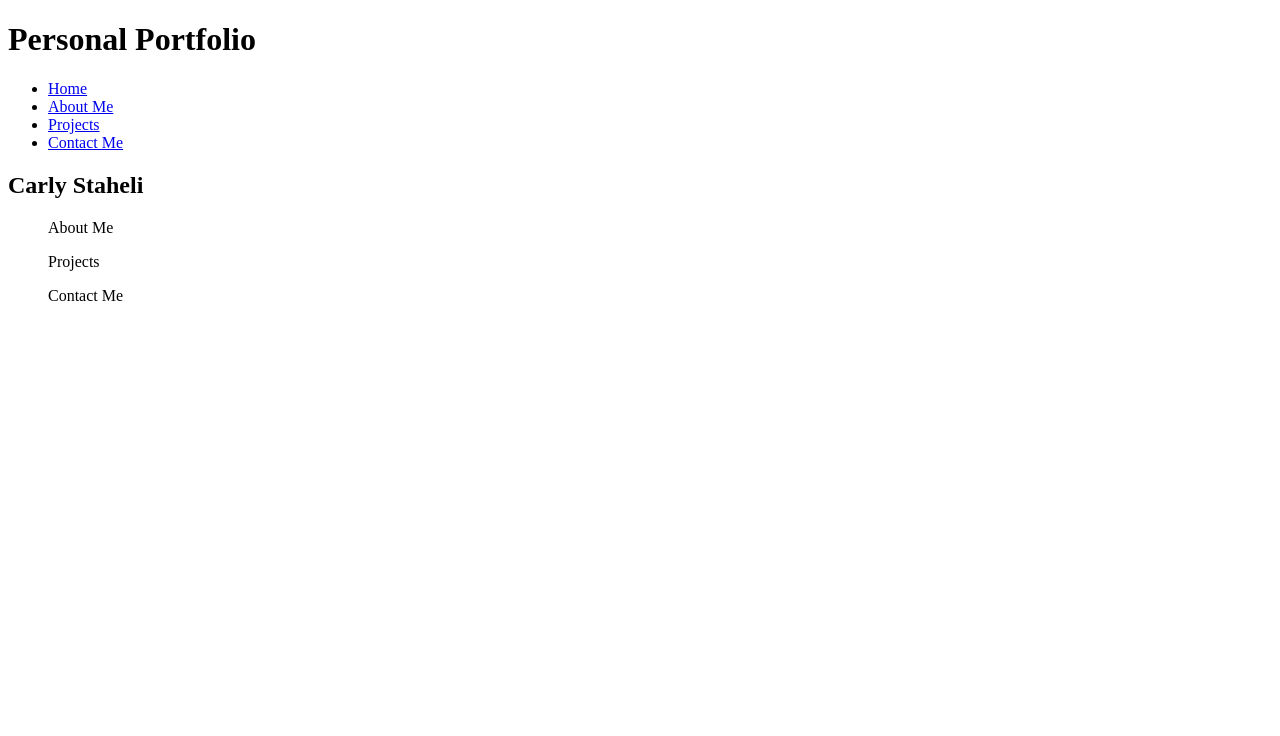
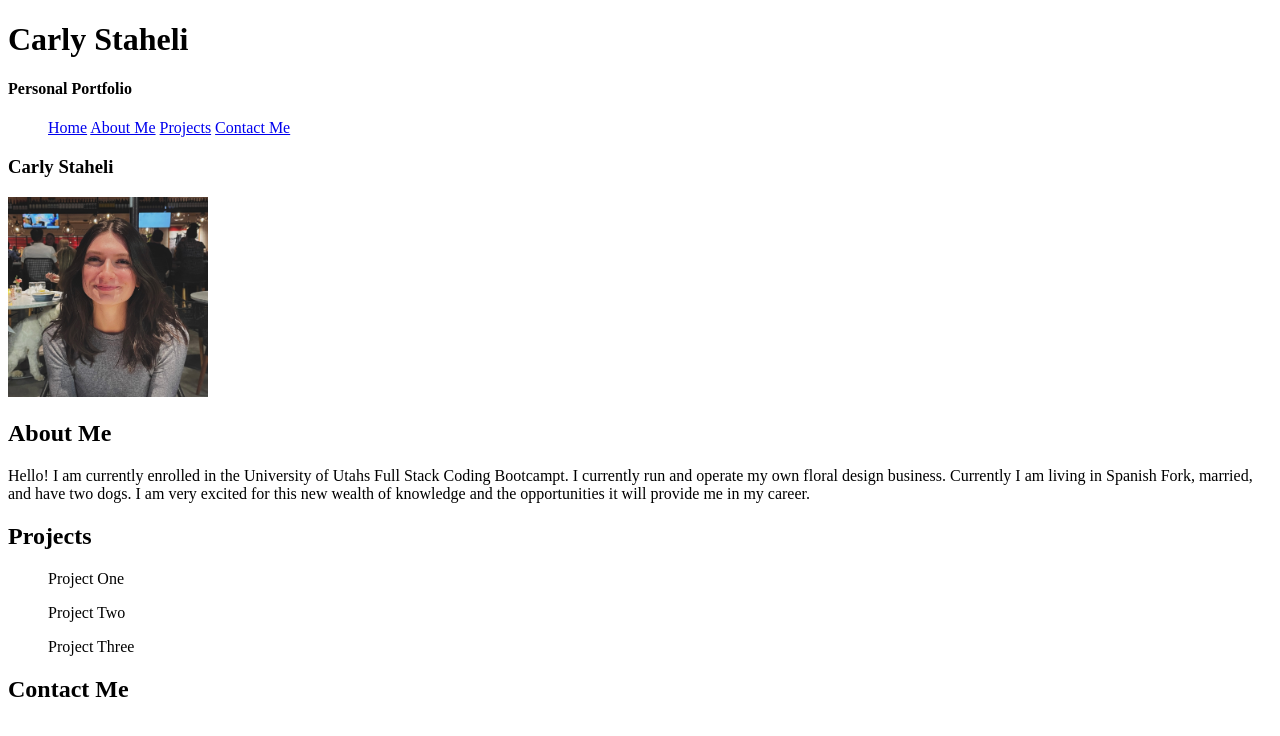
Before and after one commit to carlystahelidavis/personal-portfolio, a plain HTML site: page index.html in a window 1280 px wide. Drawn offline with Linux system fonts and the light colour scheme; files that its build step writes are made by us from their sources.

Commit message:
adding changes on html

```diff
--- a/assets/style.css
+++ b/assets/style.css
@@ -7,3 +7,8 @@ h1 {}
 h2 {}
 
 nav ul {}
+
+article img {
+    height: 200px;
+    width: 200px;
+}
--- a/index.html
+++ b/index.html
@@ -10,13 +10,14 @@
 
 <body>
     <header>
-        <h1> Personal Portfolio</h1>
+        <h1>Carly Staheli</h1>
+        <h4>Personal Portfolio</h4>
         <nav>
             <ul>
-                <li><a href="#">Home</a></li>
-                <li><a href="#">About Me</a></li>
-                <li><a href="#">Projects</a></li>
-                <li><a href="#">Contact Me</a></li>
+                <a href="#">Home</a>
+                <a href="#">About Me</a>
+                <a href="#">Projects</a>
+                <a href="#">Contact Me</a>
             </ul>
         </nav>
     </header>
@@ -25,12 +26,19 @@
     <main>
         <section>
             <article>
-                <h2>Carly Staheli</h2>
+                <h1>Carly Staheli</h1>
+                <img src="./assets/Personal Image.jpg" />
                 <div>
-                    <p></p>
-                    <ul>About Me</ul>
-                    <ul>Projects</ul>
-                    <ul>Contact Me</ul>
+                    <h2>About Me</h2>
+                    <p>Hello! I am currently enrolled in the University of Utahs Full Stack Coding Bootcampt. I
+                        currently run and operate my own floral design business. Currently I am living in Spanish Fork,
+                        married, and have two dogs. I am very excited for this new wealth of knowledge and the
+                        opportunities it will provide me in my career. </p>
+                    <h2>Projects</h2>
+                    <ul>Project One</ul>
+                    <ul>Project Two</ul>
+                    <ul>Project Three</ul>
+                    <h2>Contact Me</h2>
                 </div>
             </article>
         </section>
```
